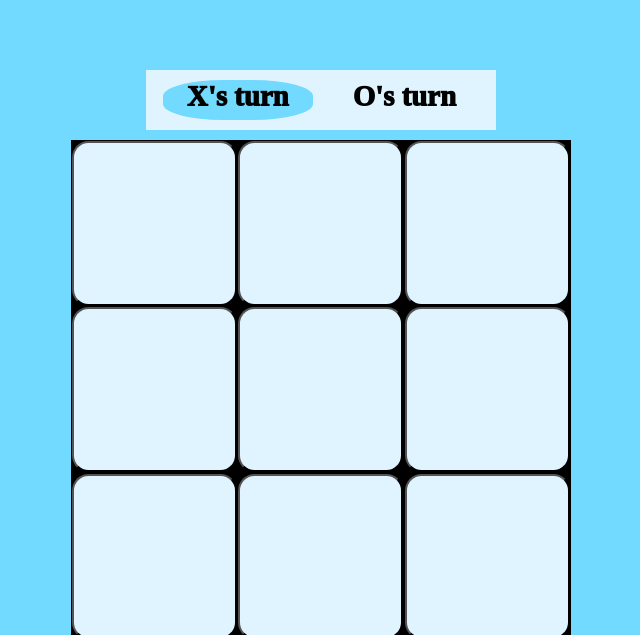
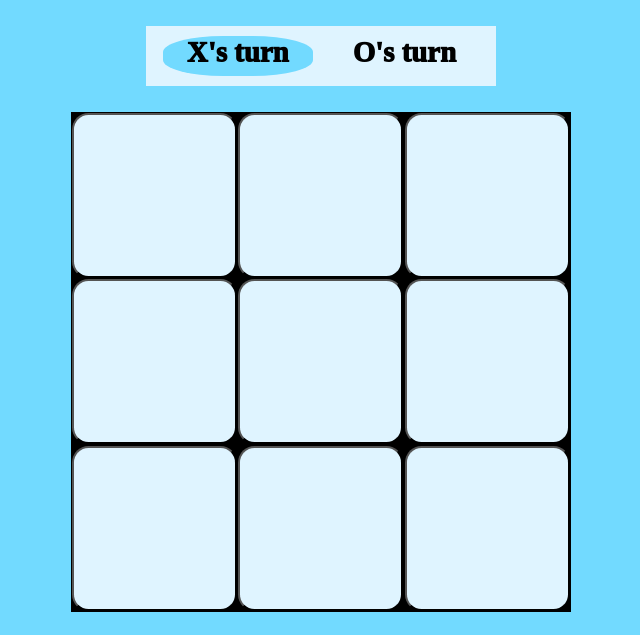
Before and after one commit to sakshamhayaran/PRODIGY_WD_03, a plain HTML site: page index.html in a window 1280 px wide. Shown: the top 635 px of the page, without its empty margins (319-959 px from the left). Drawn offline with Linux system fonts and the light colour scheme.

Commit message:
Update style.css

```diff
--- a/style.css
+++ b/style.css
@@ -2,19 +2,18 @@
     margin:0px;
     padding:0px;
 }
-body{
+html, body{
     background-color:#72daff;
-    display:grid;
-    justify-content:center;
-    align-items:center;
-    margin-top:70px;
+    height:100%;
+    width:100%;
 }
 .container{
-    display:grid;
-    place-items:center;
-    justify-content:center;
-    align-content:center;
-    gap:10px;
+    height:100%;
+    width:100%;
+    display:flex;
+    flex-direction:column;
+    justify-content:space-evenly;
+    align-items:center;
 }
 .turns{
     height:60px;
```
